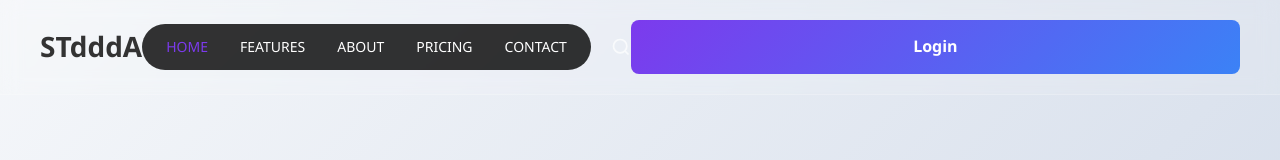
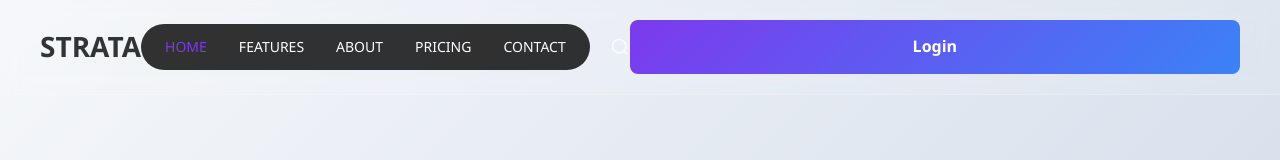
Before and after one commit to GambixInc/strata_design, a React (Vite) app: page / in a window 1280 px wide. Shown: the top 160 px of the page. Built offline with nearby package versions, Linux system fonts and the light colour scheme.

Commit message:
removed references to static scraper_frontend file

```diff
--- a/src/Home.tsx
+++ b/src/Home.tsx
@@ -5,7 +5,7 @@ import './Home.css';
 const Home: React.FC = () => (
   <>
     <header className="header">
-      <a href="#" className="logo">STdddA</a>
+      <a href="#" className="logo">STRATA</a>
       <div className="nav-container">
         <nav className="nav-menu">
           <Link to="/" className="active">HOME</Link>
@@ -34,10 +34,10 @@ const Home: React.FC = () => (
           Get Started
           <span className="arrow">→</span>
         </Link>
-        <a href="/scraper_frontend.html" className="cta-button" style={{ background: 'linear-gradient(135deg, #28a745, #20c997)' }}>
+        <Link to="/scraper" className="cta-button" style={{ background: 'linear-gradient(135deg, #28a745, #20c997)' }}>
           <i className="fas fa-spider"></i> Try Scraper
           <span className="arrow">→</span>
-        </a>
+        </Link>
       </div>
     </main>
 
```
